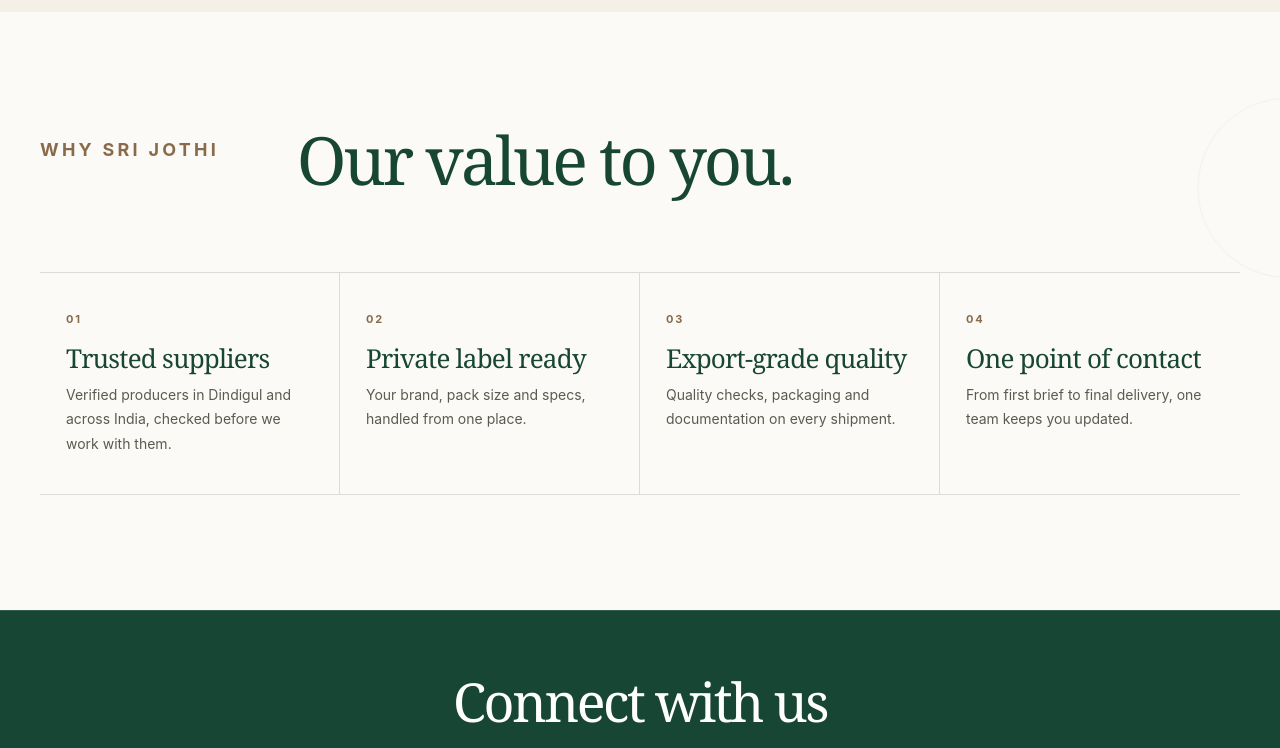
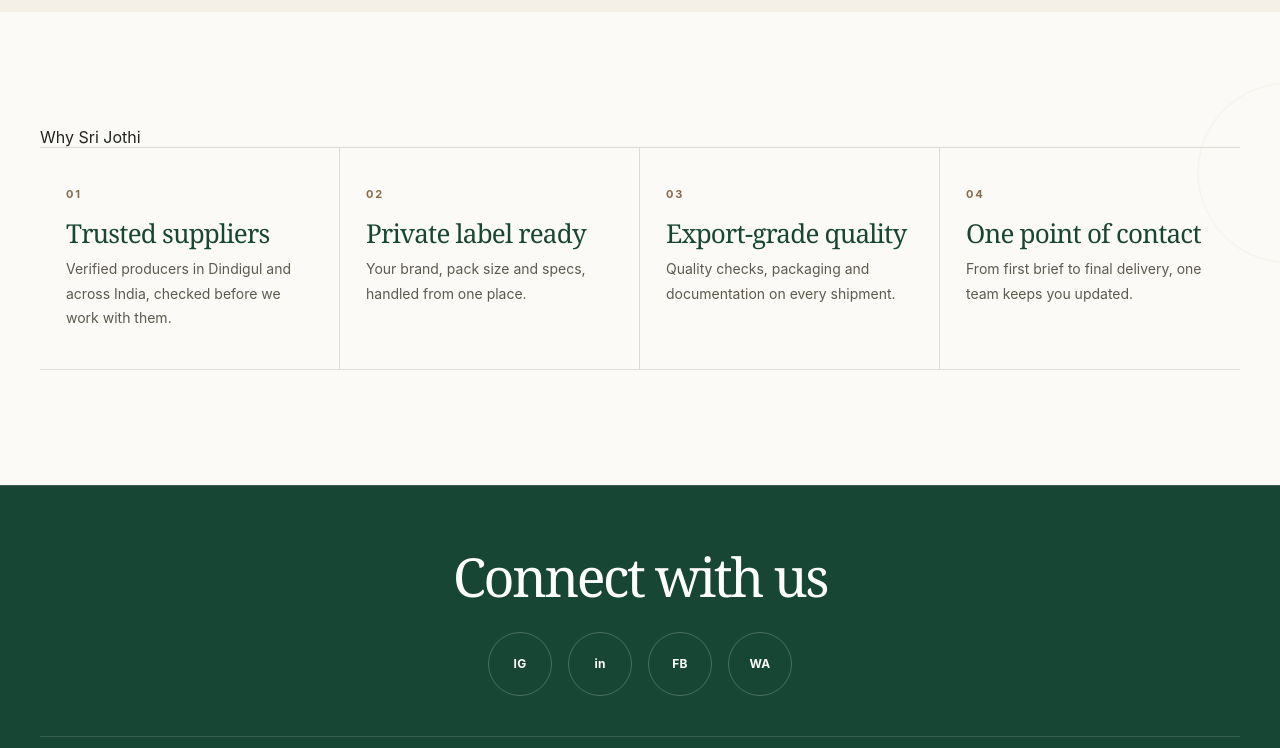
Before and after one commit to Lokesh-5618/sri-jothi-site, a React (Vite) app: page / in a window 1280 px wide. Shown: the part 5900-6648 px from the top of the page. Built offline with nearby package versions, Linux system fonts and the light colour scheme.

Commit message:
Update Home.jsx

```diff
--- a/src/pages/Home.jsx
+++ b/src/pages/Home.jsx
@@ -492,17 +492,14 @@
 
       <section className="section why" id="why">
         <div className="wrap">
-          <div className="section-head">
-            <div className="eyebrow reveal">Why Sri Jothi</div>
-            <h2 className="display text-reveal reveal" data-stagger><span>Our value to you.</span></h2>
-          </div>
+          <div className="why-label reveal">Why Sri Jothi</div>
           <div className="why-grid" data-stagger>
             {VALUE_POINTS.map((v, i) => (
-              <div className="why-item reveal" key={v.title}>
+              <article className="why-item reveal" key={v.title} style={{ '--i': i }}>
                 <span className="why-num">0{i + 1}</span>
                 <h3>{v.title}</h3>
                 <p>{v.text}</p>
-              </div>
+              </article>
             ))}
           </div>
         </div>
```
